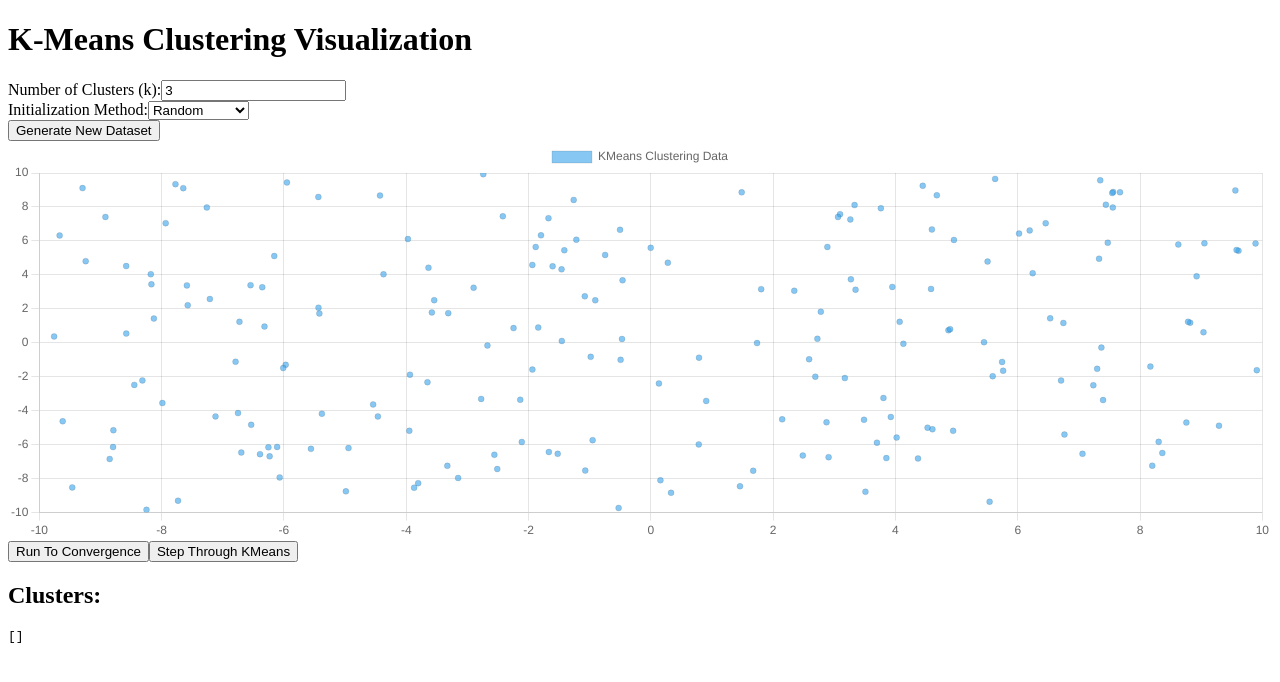
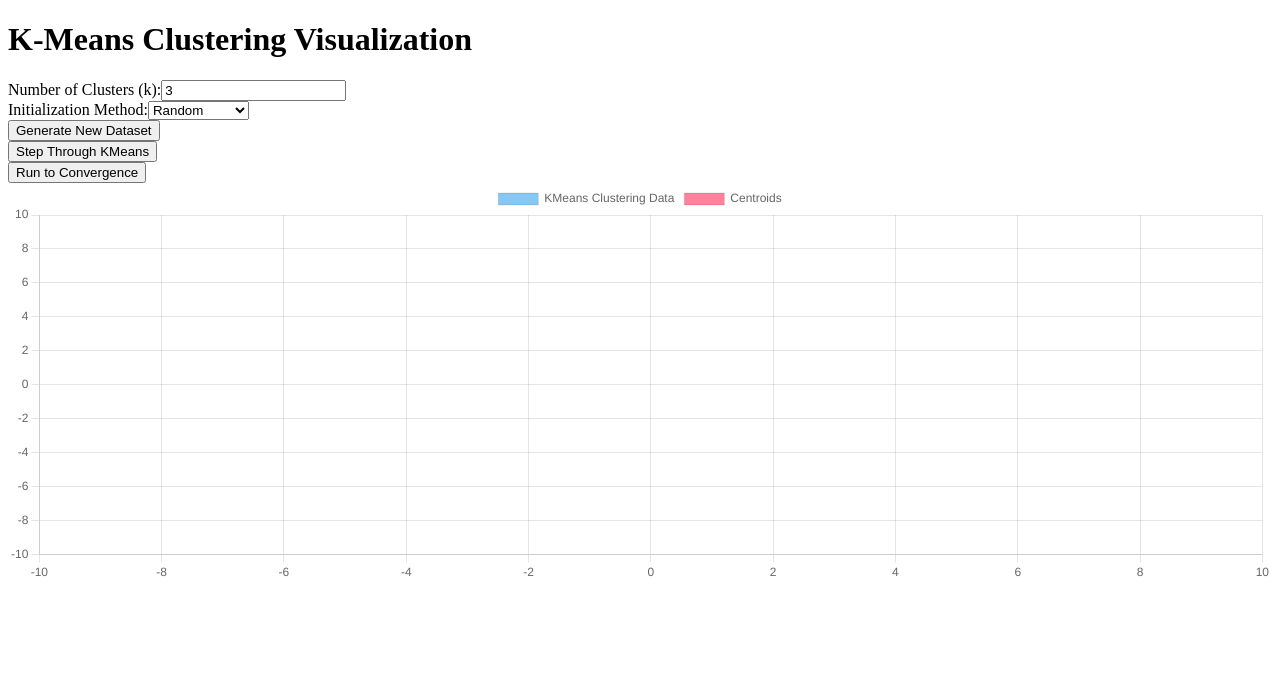
Before and after one commit to KaiSolter/bu_kaisolter-assignment-2, a React (Create React App) app: page / in a window 1280 px wide. Shown: the top 682 px of the page. Built offline with nearby package versions, Linux system fonts and the light colour scheme.

Commit message:
added step through kmeans

```diff
--- a/src/App.js
+++ b/src/App.js
@@ -1,5 +1,5 @@
 // src/App.js
-import React, { useState } from 'react';
+import React, { useState, useEffect } from 'react';
 import ClusterPicker from './ClusterPicker';
 import InitializationMethodPicker from './InitializationMethodPicker';
 import Graph from './Graph';
@@ -16,29 +16,108 @@ function generateRandomPoints() {
   return points;
 }
 
+// function for calcing the euclidean distance between points
+function euclideanDistance(point1, point2) {
+  const dx = point1.x - point2.x;
+  const dy = point1.y - point2.y;
+  return Math.sqrt(dx * dx + dy * dy);
+}
+
+function assignPointsToCenters(points, centers) {
+  const clusters = Array(centers.length).fill(null).map(() => []);
+    for (let point of points) {
+      let closestCenterIndex = 0;
+      let minDistance = euclideanDistance(point, centers[0]);
+
+      for (let i = 1; i < centers.length; i++) {
+        const distance = euclideanDistance(point, centers[i]);
+        if (distance < minDistance) {
+          closestCenterIndex = i;
+          minDistance = distance;
+        }
+      }
+      // Assign point to the closest center's cluster
+      clusters[closestCenterIndex].push(point);
+  };
+
+  return clusters;
+}
+
+// Function to generate random centroids in the range of -10 to 10
+function generateRandomCentroids(k) {
+  const centroids = [];
+  for (let i = 0; i < k; i++) {
+    centroids.push({
+      x: Math.random() * 20 - 10,
+      y: Math.random() * 20 - 10,
+    });
+  }
+  return centroids;
+}
+
+function updateCenters(clusters) {
+  return clusters.map(cluster => {
+    if (cluster.length === 0) return { x: 0, y: 0 }; // Avoid division by 0
+    const sum = cluster.reduce((acc, point) => {
+      acc.x += point.x;
+      acc.y += point.y;
+      return acc;
+    }, { x: 0, y: 0 });
+
+    // Calculate the mean position of the points in this cluster
+    return {
+      x: sum.x / cluster.length,
+      y: sum.y / cluster.length
+    };
+  });
+}
 
 function App() {
   const [clusters, setClusters] = useState([]);
-  const [points, setPoints] = useState(generateRandomPoints());
+  const [points, setPoints] = useState([]);
+  const [centroids, setCentroids] = useState([]);
   const [k, setK] = useState(3); // Default number of clusters
   const [initMethod, setInitMethod] = useState('Random'); // Default method
-  const [step, setStep] = useState(0); // To track steps if needed
+  const [step, setStep] = useState(0); // To track steps
+  const [converged, setConverged] = useState(false)
 
-  // Function to simulate K-Means to convergence
-  const runToConvergence = () => {
-    console.log(`Running K-means with ${k} clusters using ${initMethod} initialization to convergence`);
-    // Add logic to run the entire K-means clustering algorithm until convergence
-  };
+  useEffect(() => {
+    if (centroids.length > 0) {
+      const prevclusters = clusters
+      const nclusters = assignPointsToCenters(points, centroids);
+      setClusters(nclusters);
+      if (JSON.stringify(prevclusters) === JSON.stringify(nclusters)) {
+        setConverged(true)
+        alert('KMeans has converged')
+      }
+    }
+  }, [centroids]);
 
   // Function to simulate one step of K-Means
   const stepThroughKMeans = () => {
-    console.log(`Running one step of K-means with ${k} clusters using ${initMethod} initialization`);
-    // Add logic to run one step of the K-means clustering algorithm
+    if (centroids.length === 0) {
+      const initialCentroids = generateRandomCentroids(k);
+      setCentroids(initialCentroids);
+    } else {
+      const newCentroids = updateCenters(clusters)
+      setCentroids(newCentroids);
+    }
     setStep((prevStep) => prevStep + 1);
   };
 
+  const runToConvergence = () => {
+    while(!converged){
+      console.log('iteration!!!!')
+      stepThroughKMeans
+    }
+  }
+
   const handleClusterChange = (newK) => {
     setK(newK);
+    setCentroids([]); // Reset centroids when k changes
+    setClusters([]);  // Reset clusters
+    setStep(0); // Reset step
+    setConverged(false);
   };
 
   const handleMethodChange = (newMethod) => {
@@ -47,6 +126,9 @@ function App() {
 
   const generateNewDataset = () => {
     setPoints(generateRandomPoints());
+    setCentroids([]); // Reset centroids
+    setClusters([]);  // Reset clusters
+    setStep(0); // Reset step
   };
 
   return (
@@ -69,28 +151,27 @@ function App() {
         </button>
       </div>
 
-      {/* Graph */}
-      <Graph points={points} />
-
-      {/* KMeans Buttons */}
       <div className="flex gap-4 mt-4">
         <button
           className="bg-blue-500 text-white px-4 py-2 rounded"
-          onClick={runToConvergence}
-        >
-          Run To Convergence
-        </button>
-        <button
-          className="bg-yellow-500 text-white px-4 py-2 rounded"
           onClick={stepThroughKMeans}
         >
           Step Through KMeans
         </button>
       </div>
 
-      <div className="mt-4">
-        <h2 className="text-xl">Clusters:</h2>
-        <pre>{JSON.stringify(clusters, null, 2)}</pre>
+      <div className="flex gap-4 mt-4">
+        <button
+          className="bg-blue-500 text-white px-4 py-2 rounded"
+          onClick={runToConvergence}
+        >
+          Run to Convergence
+        </button>
+      </div>
+
+      {/* Graph */}
+      <div className="w-full aspect-square">
+        <Graph points={points} centroids={centroids} clusters={clusters} />
       </div>
     </div>
   );
--- a/src/Graph.js
+++ b/src/Graph.js
@@ -5,15 +5,91 @@ import { Chart, registerables } from 'chart.js';
 
 Chart.register(...registerables);
 
-function Graph({ points }) {
+// get n colors to be able to display n clusters
+function generateDistinctColorsRGBA(n) {
+  let colors = [];
+  for (let i = 0; i < n; i++) {
+    let hue = (i * 360 / n) % 360; // Distributes the colors evenly across the hue range
+    let rgb = hslToRgb(hue, 100, 50); // Convert HSL to RGB values
+    let color = `rgba(${rgb[0]}, ${rgb[1]}, ${rgb[2]}, 0.6)`; // Set the alpha to 0.6
+    colors.push(color);
+  }
+  return colors;
+}
+
+function hslToRgb(h, s, l) {
+  s /= 100;
+  l /= 100;
+  let c = (1 - Math.abs(2 * l - 1)) * s;
+  let x = c * (1 - Math.abs((h / 60) % 2 - 1));
+  let m = l - c / 2;
+  let r = 0,
+    g = 0,
+    b = 0;
+
+  if (0 <= h && h < 60) {
+    r = c;
+    g = x;
+    b = 0;
+  } else if (60 <= h && h < 120) {
+    r = x;
+    g = c;
+    b = 0;
+  } else if (120 <= h && h < 180) {
+    r = 0;
+    g = c;
+    b = x;
+  } else if (180 <= h && h < 240) {
+    r = 0;
+    g = x;
+    b = c;
+  } else if (240 <= h && h < 300) {
+    r = x;
+    g = 0;
+    b = c;
+  } else if (300 <= h && h < 360) {
+    r = c;
+    g = 0;
+    b = x;
+  }
+
+  r = Math.round((r + m) * 255);
+  g = Math.round((g + m) * 255);
+  b = Math.round((b + m) * 255);
+
+  return [r, g, b];
+}
+
+function Graph({ points, centroids, clusters }) {
+  // Check if clusters are provided, otherwise fallback to the default color
+  const hasClusters = clusters && clusters.length > 0;
+  const colors = hasClusters ? generateDistinctColorsRGBA(clusters.length) : ['rgba(54, 162, 235, 0.6)'];
+
+  // Prepare datasets for each cluster
+  const datasets = hasClusters
+    ? clusters.map((cluster, index) => ({
+        label: `Cluster ${index + 1}`,
+        data: cluster, // Each cluster should have its own points
+        backgroundColor: colors[index], // Assign a color to each cluster
+      }))
+    : [
+        {
+          label: 'KMeans Clustering Data',
+          data: points,
+          backgroundColor: colors[0],
+        },
+      ];
+
+  // Add centroids dataset
+  datasets.push({
+    label: 'Centroids',
+    data: centroids,
+    backgroundColor: 'rgba(255, 99, 132, 0.8)',
+    pointRadius: 8, // Make centroids bigger
+  });
+
   const data = {
-    datasets: [
-      {
-        label: 'KMeans Clustering Data',
-        data: points,
-        backgroundColor: 'rgba(54, 162, 235, 0.6)',
-      },
-    ],
+    datasets: datasets,
   };
 
   const options = {
@@ -28,6 +104,7 @@ function Graph({ points }) {
       },
     },
     maintainAspectRatio: false,
+    animation: false,
   };
 
   return (
```
Also changed, not shown: package.json (line endings or trailing spaces), public/index.html (line endings or trailing spaces), src/ClusterPicker.js (line endings or trailing spaces), src/InitializationMethodPicker.js (line endings or trailing spaces), src/index.js (line endings or trailing spaces), 2 other files (tests, documents, lock files or other folders).
